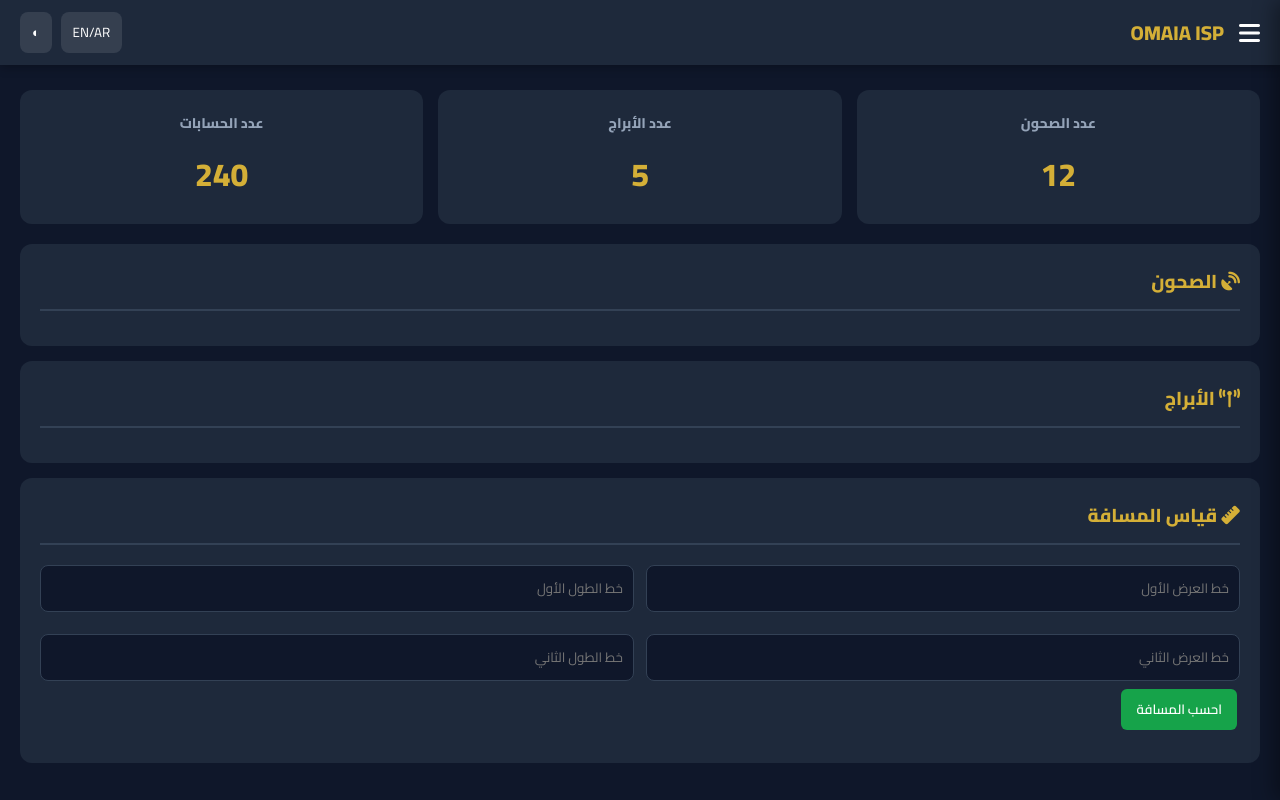
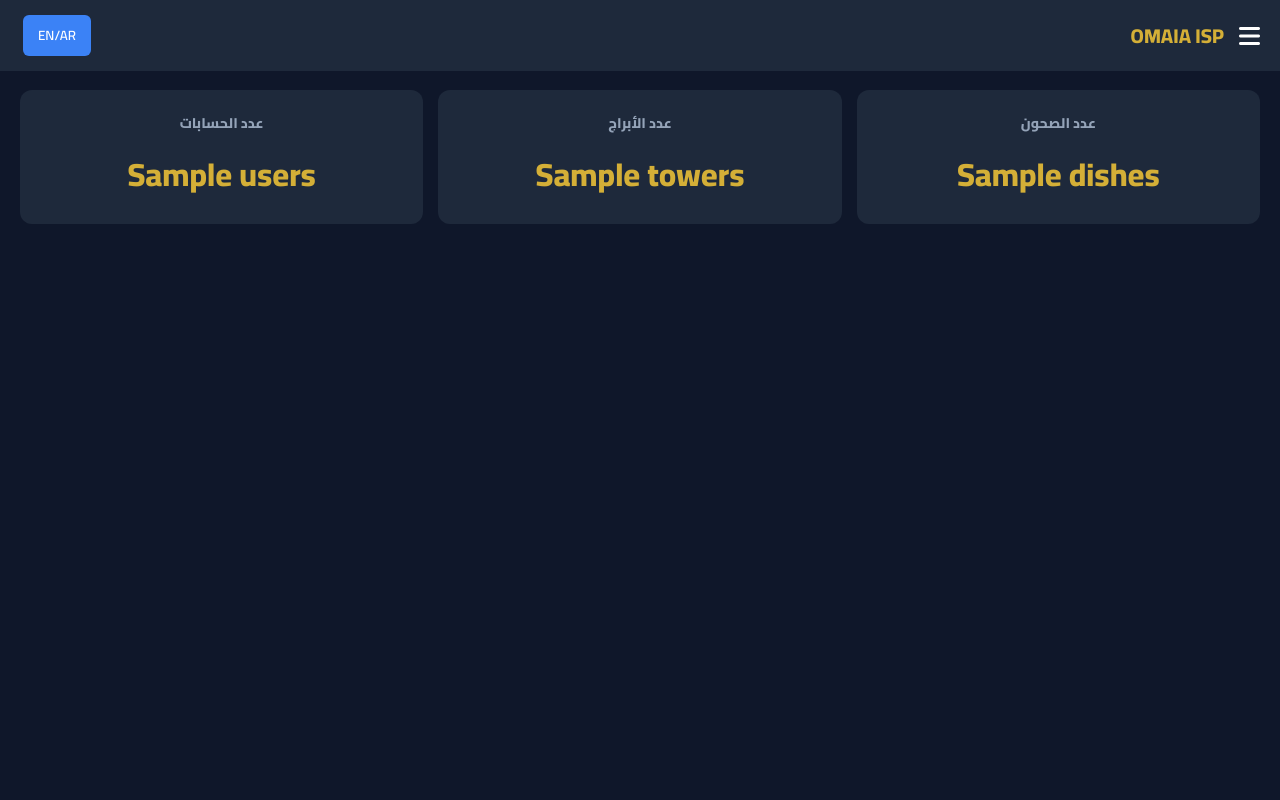
Before and after one commit to basb23095-gif/omaia-isp, a Flask app: template templates/index.html in a window 1280 px wide. Run offline with Flask 3, Linux system fonts and the light colour scheme; the template is opened without the code that fills it: most values are stand-ins (such as "Sample title", 1, 10 or a date in 2020); some libraries are stand-ins or nearby versions.

Commit message:
Update index.html

```diff
--- a/templates/index.html
+++ b/templates/index.html
@@ -3,65 +3,55 @@
 <head>
 <meta charset="utf-8">
 <meta name="viewport" content="width=device-width,initial-scale=1">
-<title>OMAIA ISP - لوحة التحكم</title>
+<title>OMAIA ISP</title>
 <link href="https://fonts.googleapis.com/css2?family=Cairo:wght@400;600;800&display=swap" rel="stylesheet">
 <link rel="stylesheet" href="https://cdnjs.cloudflare.com/ajax/libs/font-awesome/6.5.0/css/all.min.css">
 <style>
-* {margin:0; padding:0; box-sizing:border-box; font-family:'Cairo', sans-serif}
-body {background:#0f172a; color:#e2e8f0; transition:0.3s}
+*{margin:0;padding:0;box-sizing:border-box;font-family:'Cairo',sans-serif}
+body{background:#0f172a;color:#e2e8f0}
 
 /* شاشة التحميل */
-.loader {position:fixed; top:0; left:0; width:100%; height:100%; background:#0f172a; z-index:9999; display:flex; align-items:center; justify-content:center; flex-direction:column; gap:10px}
-.loader i {font-size:40px; color:#D4AF37; animation:spin 1s linear infinite}
-@keyframes spin {100%{transform:rotate(360deg)}}
+.loader{position:fixed;top:0;left:0;width:100%;height:100%;background:#0f172a;z-index:9999;display:flex;align-items:center;justify-content:center;gap:10px;font-size:18px}
+.loader i{color:#D4AF37;animation:spin 1s linear infinite}
+@keyframes spin{100%{transform:rotate(360deg)}}
 
 /* الهيدر */
-.top {position:fixed; top:0; left:0; right:0; background:#1e293b; padding:12px 20px; z-index:101; display:flex; align-items:center; justify-content:space-between; box-shadow:0 2px 10px rgba(0,0,0,0.3)}
-.logo {font-size:20px; font-weight:800; color:#D4AF37}
-.menu-btn {font-size:24px; cursor:pointer; color:#fff}
-.top-btns button {background:rgba(255,255,255,.1); border:0; color:#fff; padding:8px 12px; border-radius:8px; cursor:pointer; margin-right:5px}
+.top{position:fixed;top:0;left:0;right:0;background:#1e293b;padding:12px 20px;z-index:101;display:flex;align-items:center;justify-content:space-between}
+.logo{font-size:20px;font-weight:800;color:#D4AF37}
+.menu-btn{font-size:24px;cursor:pointer;color:#fff}
 
-/* القائمة الجانبية */
-.sidebar {position:fixed; top:0; right:-280px; width:280px; height:100%; background:#1e293b; transition:0.3s ease; z-index:1000; padding-top:70px; box-shadow:-5px 0 20px rgba(0,0,0,0.4)}
-.sidebar.active {right:0}
-.sidebar a {display:flex; align-items:center; gap:12px; color:#cbd5e1; text-decoration:none; padding:14px 20px; font-weight:600; transition:0.2s}
-.sidebar a:hover {background:#334155; color:#D4AF37}
-.overlay {position:fixed; top:0; left:0; width:100%; height:100%; background:rgba(0,0,0,0.5); display:none; z-index:999}
-.overlay.active {display:block}
+/* القائمة */
+.sidebar{position:fixed;top:0;right:-280px;width:280px;height:100%;background:#1e293b;transition:0.3s ease;z-index:1000;padding-top:70px}
+.sidebar.active{right:0}
+.sidebar a{display:flex;align-items:center;gap:12px;color:#cbd5e1;text-decoration:none;padding:14px 20px;font-weight:600}
+.sidebar a:hover{background:#334155;color:#D4AF37}
+.overlay{position:fixed;top:0;left:0;width:100%;height:100%;background:rgba(0,0,0,0.5);display:none;z-index:999}
+.overlay.active{display:block}
 
 /* المحتوى */
-.main {padding:20px; margin-top:70px}
-.cards {display:grid; grid-template-columns:repeat(3,1fr); gap:15px; margin-bottom:20px}
-.card {background:#1e293b; padding:20px; border-radius:12px; text-align:center; animation:slideUp 0.5s ease}
-.card h3 {font-size:14px; color:#94a3b8; margin-bottom:8px}
-.card h2 {font-size:32px; color:#D4AF37}
-@keyframes slideUp {from{opacity:0; transform:translateY(20px)} to{opacity:1; transform:translateY(0)}}
+.main{padding:20px;margin-top:70px}
+.cards{display:grid;grid-template-columns:repeat(3,1fr);gap:15px;margin-bottom:20px}
+.card{background:#1e293b;padding:20px;border-radius:12px;text-align:center;animation:slideUp 0.5s}
+.card h3{font-size:14px;color:#94a3b8;margin-bottom:8px}
+.card h2{font-size:32px;color:#D4AF37}
+@keyframes slideUp{from{opacity:0;transform:translateY(20px)}to{opacity:1;transform:translateY(0)}}
 
-.section {background:#1e293b; padding:20px; border-radius:12px; margin-bottom:15px}
-.section h3 {color:#D4AF37; margin-bottom:15px; border-bottom:2px solid #334155; padding-bottom:10px}
+.section{background:#1e293b;padding:20px;border-radius:12px;margin-bottom:15px}
+.section h3{color:#D4AF37;margin-bottom:15px;border-bottom:2px solid #334155;padding-bottom:10px}
+.grid-2{display:grid;grid-template-columns:1fr 1fr;gap:12px}
+.item-box{background:#334155;padding:12px;border-radius:8px}
+.btn{background:#3b82f6;border:none;color:#fff;padding:8px 15px;border-radius:6px;cursor:pointer;margin:3px;font-weight:600}
+.btn-danger{background:#ef4444}
+input{width:100%;padding:10px;background:#0f172a;border:1px solid #334155;border-radius:8px;color:#fff;margin:5px 0}
 
-.grid-2 {display:grid; grid-template-columns:1fr 1fr; gap:12px}
-.item-box {background:#334155; padding:12px; border-radius:8px; margin-bottom:10px}
-.btn {background:#3b82f6; border:none; color:#fff; padding:8px 15px; border-radius:6px; cursor:pointer; font-weight:600; margin:3px}
-.btn-danger {background:#ef4444}
-.btn-success {background:#16a34a}
-input, select {width:100%; padding:10px; background:#0f172a; border:1px solid #334155; border-radius:8px; color:#fff; margin:5px 0}
-
-@media(max-width:768px){
-  .cards {grid-template-columns:1fr}
-  .grid-2 {grid-template-columns:1fr}
+@media(max-width:768px){.cards{grid-template-columns:1fr}.grid-2{grid-template-columns:1fr}}
 </style>
 </head>
 <body>
 
-<!-- شاشة التحميل -->
-<div class="loader" id="loader">
-  <i class="fa fa-spinner"></i>
-  <span>جاري التحميل...</span>
-</div>
+<div class="loader" id="loader"><i class="fa fa-spinner"></i> جاري التحميل...</div>
+<div class="overlay" id="overlay" onclick="toggleMenu()"></div>
 
-<!-- القائمة -->
-<div class="overlay" id="overlay" onclick="toggleMenu()"></div>
 <div class="sidebar" id="sidebar">
   <a href="javascript:loadPage('home')"><i class="fa fa-home"></i> الرئيسية</a>
   <a href="javascript:loadPage('subs')"><i class="fa fa-users"></i> المشتركين</a>
@@ -69,102 +59,43 @@ input, select {width:100%; padding:10px; background:#0f172a; border:1px solid #3
   <a href="javascript:loadPage('towers')"><i class="fa fa-broadcast-tower"></i> الأبراج</a>
   <a href="javascript:loadPage('map')"><i class="fa fa-ruler"></i> قياس المسافة</a>
   <a href="javascript:loadPage('logs')"><i class="fa fa-history"></i> سجل النشاطات</a>
-  <a href="javascript:loadPage('notifications')"><i class="fa fa-bell"></i> الإشعارات</a>
   <a href="javascript:loadPage('support')"><i class="fa fa-headset"></i> الدعم الفني</a>
   <a href="javascript:loadPage('settings')"><i class="fa fa-cog"></i> الإعدادات</a>
   <a href="/logout"><i class="fa fa-sign-out"></i> خروج</a>
 </div>
 
-<!-- الهيدر -->
 <div class="top">
-  <div style="display:flex; gap:15px; align-items:center">
+  <div style="display:flex;gap:15px;align-items:center">
     <i class="fa fa-bars menu-btn" onclick="toggleMenu()"></i>
     <span class="logo">OMAIA ISP</span>
   </div>
-  <div class="top-btns">
-    <button onclick="fetch('/toggle_lang').then(()=>location.reload())">EN/AR</button>
-    <button onclick="fetch('/toggle_theme_ajax').then(()=>location.reload())">◐</button>
+  <div>
+    <button class="btn" onclick="fetch('/toggle_lang').then(()=>location.reload())">EN/AR</button>
   </div>
 </div>
 
-<!-- المحتوى -->
 <div class="main" id="main">
   <!-- الكروت -->
   <div class="cards">
-    <div class="card">
-      <h3>عدد الصحون</h3>
-      <h2 id="dishCount">0</h2>
-    </div>
-    <div class="card">
-      <h3>عدد الأبراج</h3>
-      <h2 id="towerCount">0</h2>
-    </div>
-    <div class="card">
-      <h3>عدد الحسابات</h3>
-      <h2 id="userCount">0</h2>
-    </div>
-  </div>
-
-  <!-- الصحون -->
-  <div class="section">
-    <h3><i class="fa fa-satellite-dish"></i> الصحون</h3>
-    <div class="grid-2" id="dishesList">
-      <!-- بينضافو بالجافا -->
-    </div>
-  </div>
-
-  <!-- الأبراج -->
-  <div class="section">
-    <h3><i class="fa fa-broadcast-tower"></i> الأبراج</h3>
-    <div id="towersList"></div>
-  </div>
-
-  <!-- قياس المسافة -->
-  <div class="section">
-    <h3><i class="fa fa-ruler"></i> قياس المسافة</h3>
-    <div class="grid-2">
-      <input id="lat1" placeholder="خط العرض الأول">
-      <input id="lng1" placeholder="خط الطول الأول">
-      <input id="lat2" placeholder="خط العرض الثاني">
-      <input id="lng2" placeholder="خط الطول الثاني">
-    </div>
-    <button class="btn btn-success" onclick="calcDistance()">احسب المسافة</button>
-    <h2 id="distResult" style="margin-top:10px; color:#D4AF37"></h2>
+    <div class="card"><h3>عدد الصحون</h3><h2>{{stats.dishes}}</h2></div>
+    <div class="card"><h3>عدد الأبراج</h3><h2>{{stats.towers}}</h2></div>
+    <div class="card"><h3>عدد الحسابات</h3><h2>{{stats.users}}</h2></div>
   </div>
 </div>
 
 <script>
-// فتح وسكر القائمة
 function toggleMenu(){
   document.getElementById('sidebar').classList.toggle('active');
   document.getElementById('overlay').classList.toggle('active');
 }
-
-// اخفاء شاشة التحميل
-window.onload = () => {
-  setTimeout(()=>{ document.getElementById('loader').style.display='none' }, 800);
+window.onload=()=>{setTimeout(()=>{document.getElementById('loader').style.display='none'},800)}
+function loadPage(v){
+  document.getElementById('loader').style.display='flex';
+  fetch('/api/page?v='+v).then(r=>r.text()).then(d=>{
+    document.getElementById('main').innerHTML=d;
+    document.getElementById('loader').style.display='none';
+  })
 }
-
-// تحميل البيانات
-async function loadData(){
-  // هون بتحط fetch للبيانات من السيرفر تبعك
-  document.getElementById('dishCount').innerText = 12;
-  document.getElementById('towerCount').innerText = 5;
-  document.getElementById('userCount').innerText = 240;
-}
-
-// حساب المسافة
-function calcDistance(){
-  let d1 = parseFloat(document.getElementById('lat1').value);
-  let d2 = parseFloat(document.getElementById('lat2').value);
-  let d3 = parseFloat(document.getElementById('lng1').value);
-  let d4 = parseFloat(document.getElementById('lng2').value);
-  let dist = Math.sqrt((d2-d1)**2 + (d4-d3)**2) * 111;
-  document.getElementById('distResult').innerText = "المسافة: " + dist.toFixed(2) + " كم";
-}
-
-loadData();
 </script>
-
 </body>
 </html>
```
